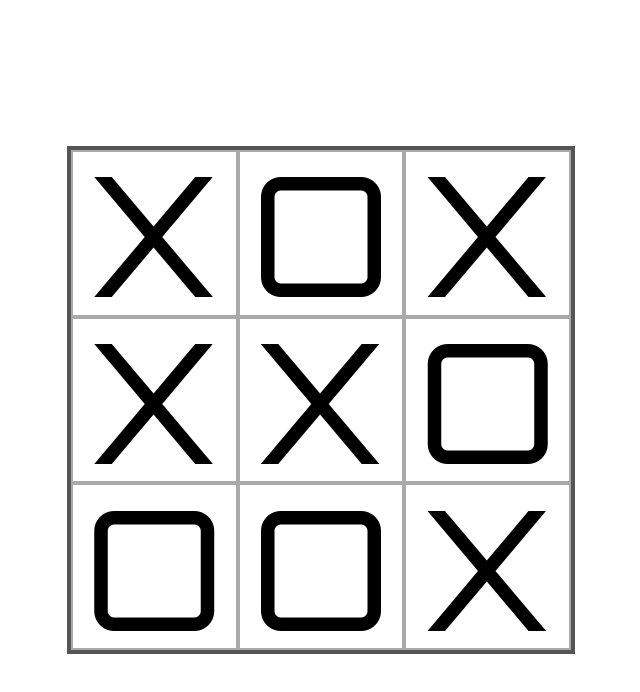
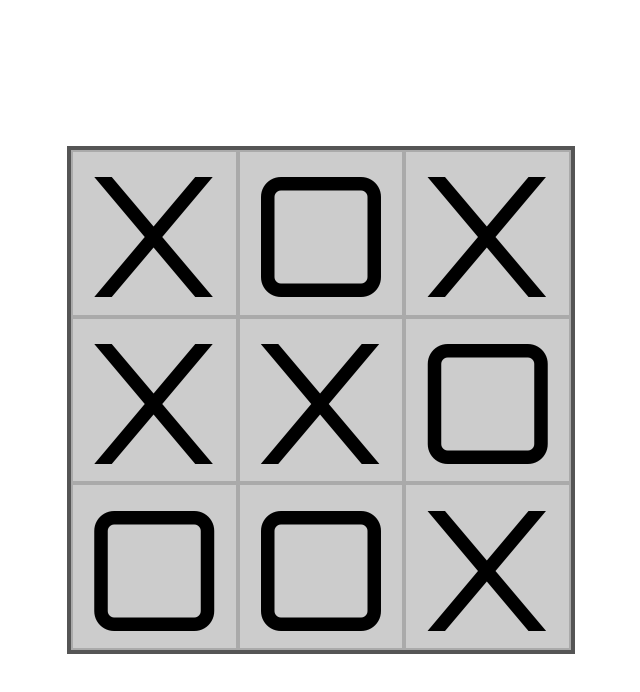
Before and after one commit to gisha313/tic-tac-toe, a plain HTML site: page index.html in a window 1280 px wide. Shown: the whole page, without its empty margins (298-938 px from the left). Drawn offline with Linux system fonts and the light colour scheme.

Commit message:
Add bg change on cells on hover

```diff
--- a/style.css
+++ b/style.css
@@ -40,6 +40,7 @@ body {
 .cell {
   width: calc(500px / 3);
   height: calc(500px / 3);
+  background: #ccc;
   border: 2px solid #aaa;
   border-collapse: collapse;
 
@@ -48,4 +49,10 @@ body {
   justify-content: center;
   font-weight: 400;
   font-size: calc(500px / 3);
+
+  transition: all 200ms;
 }
+
+.cell:hover {
+  background: #bbb;
+}
```
